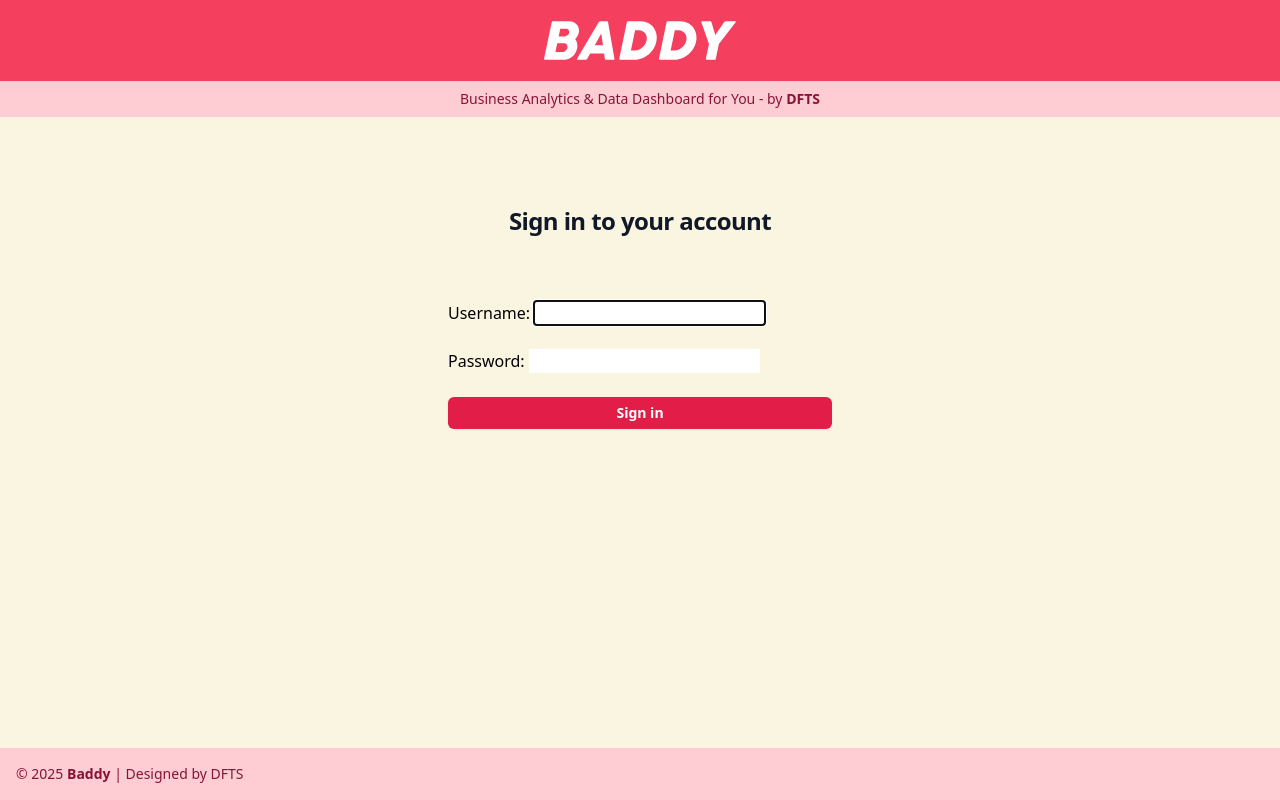
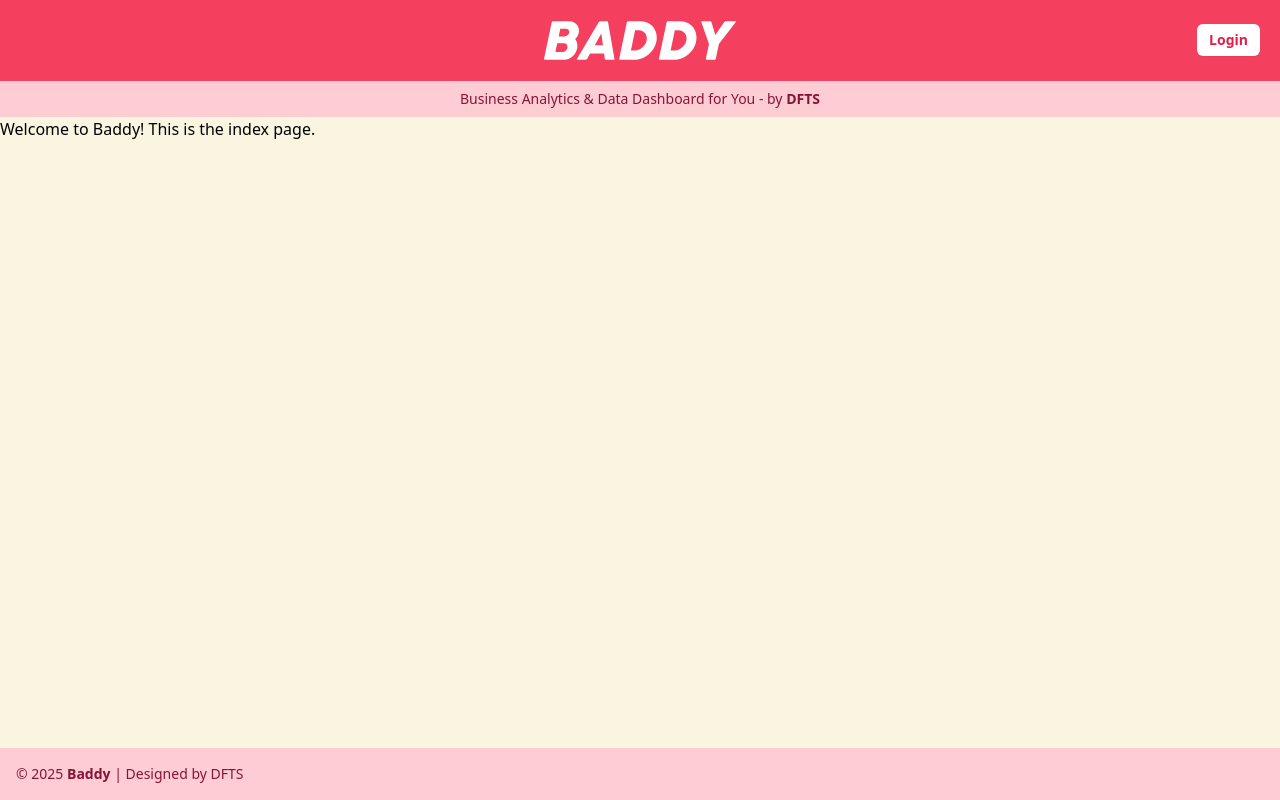
Before and after one commit to angus-tests/baddy, a Django app: page / in a window 1280 px wide. Run offline with Django 5.2, Linux system fonts and the light colour scheme; style sheets or scripts are compiled from the project's sources; some libraries are stand-ins or nearby versions.

Commit message:
new login view

```diff
--- a/baddy/urls.py
+++ b/baddy/urls.py
@@ -22,7 +22,11 @@ from baddy import views
 
 urlpatterns = [
     path('', views.index, name='index'),
+
+    path('login/', views.login_page, name='login'),
+
     path('403/', views.four_three, name='403'),
+
     path("admin/", admin.site.urls),
 
     path('dashboard/', views.dashboard, name='dashboard'),
--- a/baddy/views.py
+++ b/baddy/views.py
@@ -1,4 +1,5 @@
 from django.contrib.auth import login
+from django.contrib.auth.decorators import login_required
 from django.contrib.auth.forms import AuthenticationForm
 from django.http import HttpRequest, HttpResponse
 from django.shortcuts import redirect
@@ -9,14 +10,17 @@ from django.contrib.auth import logout
 from django.views.decorators.http import require_POST
 
 
-@require_POST
-def logout_view(request):
-    """Logs out the user and redirects to the index page."""
-    logout(request)
-    return redirect('index')
+def index(request):
+
+    # Redirect to the dashboard if the user is already logged in
+    if request.user.is_authenticated:
+        return redirect('dashboard')
+
+    # Otherwise, render the index page
+    return render(request, 'baddy/index.html')
 
 
-def index(request):
+def login_page(request):
     if request.user.is_authenticated:
         return redirect('dashboard')  # Redirect if already logged in
 
@@ -30,12 +34,7 @@ def index(request):
     else:
         form = AuthenticationForm()
 
-    return render(request, 'baddy/index.html', {'form': form})
-
-
-def dashboard(request):
-    # TODO add authentication check
-    return render(request, 'baddy/dashboard.html')
+    return render(request, 'baddy/login.html', {'form': form})
 
 
 def four_three(request: HttpRequest) -> HttpResponse:
@@ -44,3 +43,15 @@ def four_three(request: HttpRequest) -> HttpResponse:
     (This is a testing view, not a real view.)
     """
     return render(request, "403.html")
+
+
+@login_required
+def dashboard(request):
+    # TODO add authentication check
+    return render(request, 'baddy/dashboard.html')
+
+@require_POST
+def logout_view(request):
+    """Logs out the user and redirects to the index page."""
+    logout(request)
+    return redirect('index')
--- a/templates/_base.html
+++ b/templates/_base.html
@@ -41,6 +41,11 @@
                 Logout
             </button>
         </form>
+        {% else %}
+            <!-- Login button positioned in the top-right -->
+            <a href="{% url 'login' %}" class="absolute top-1/2 right-5 -translate-y-1/2 bg-white text-rose-600 px-3 py-1.5 rounded-md text-sm font-semibold shadow-sm hover:bg-gray-100">
+                Login
+            </a>
         {% endif %}
     </div>
     <div class="bg-rose-200 p-2 overflow-hidden whitespace-nowrap relative">
--- a/templates/baddy/index.html
+++ b/templates/baddy/index.html
@@ -2,20 +2,5 @@
 {% load static %}
 
 {% block content %}
-    <div class="flex flex-col justify-center px-6 py-12 lg:px-8">
-        <div class="sm:mx-auto sm:w-full sm:max-w-sm">
-            <h2 class="mt-10 text-center text-2xl font-bold tracking-tight text-gray-900">Sign in to your account</h2>
-        </div>
-
-        <div class="mt-10 sm:mx-auto sm:w-full sm:max-w-sm">
-            <form class="space-y-6" method="POST">
-                {% csrf_token %}
-                {{ form.as_p }}
-
-                <div class="mt-6">
-                    <button type="submit" class="flex w-full justify-center rounded-md bg-rose-600 px-3 py-1.5 text-sm font-semibold text-white shadow-sm hover:bg-rose-500 focus-visible:outline focus-visible:outline-2 focus-visible:outline-offset-2 focus-visible:outline-rose-600">Sign in</button>
-                </div>
-            </form>
-        </div>
-    </div>
+    Welcome to Baddy! This is the index page.
 {% endblock content %}
```
Also changed, not shown: templates/baddy/login.html (added, +21 -0 lines).
